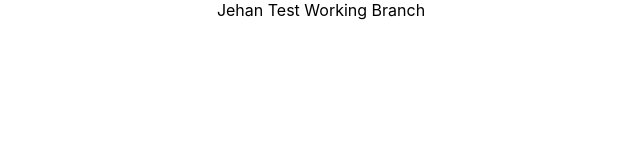
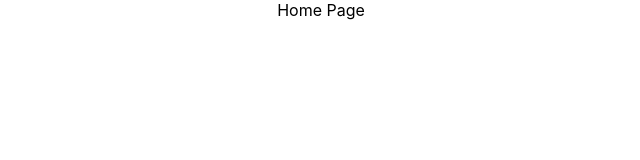
Before and after one commit to JehanKE/JehanKE.github.io, a React (Create React App) app: page / in a window 1280 px wide. Shown: the top 160 px of the page, without its empty margins (319-959 px from the left). Built offline with nearby package versions, Linux system fonts and the light colour scheme.

Commit message:
added home page

```diff
--- a/src/App.js
+++ b/src/App.js
@@ -1,9 +1,10 @@
 import './App.css';
+import HomePage from './components/pages/HomePage';
 
 function App() {
   return (
     <div className="App">
-      Jehan Test Working Branch
+      <HomePage/>
     </div>
   );
 }
--- /dev/null
+++ b/src/components/pages/HomePage/index.js
@@ -0,0 +1,9 @@
+import './index.css';
+
+const HomePage = () => {
+    return (
+        <div>Home Page</div>
+    )
+}
+
+export default HomePage;
```
Also changed, not shown: package.json (+8 -1 lines), src/components/pages/HomePage/index.css (added), 1 other file (tests, documents, lock files or other folders).
